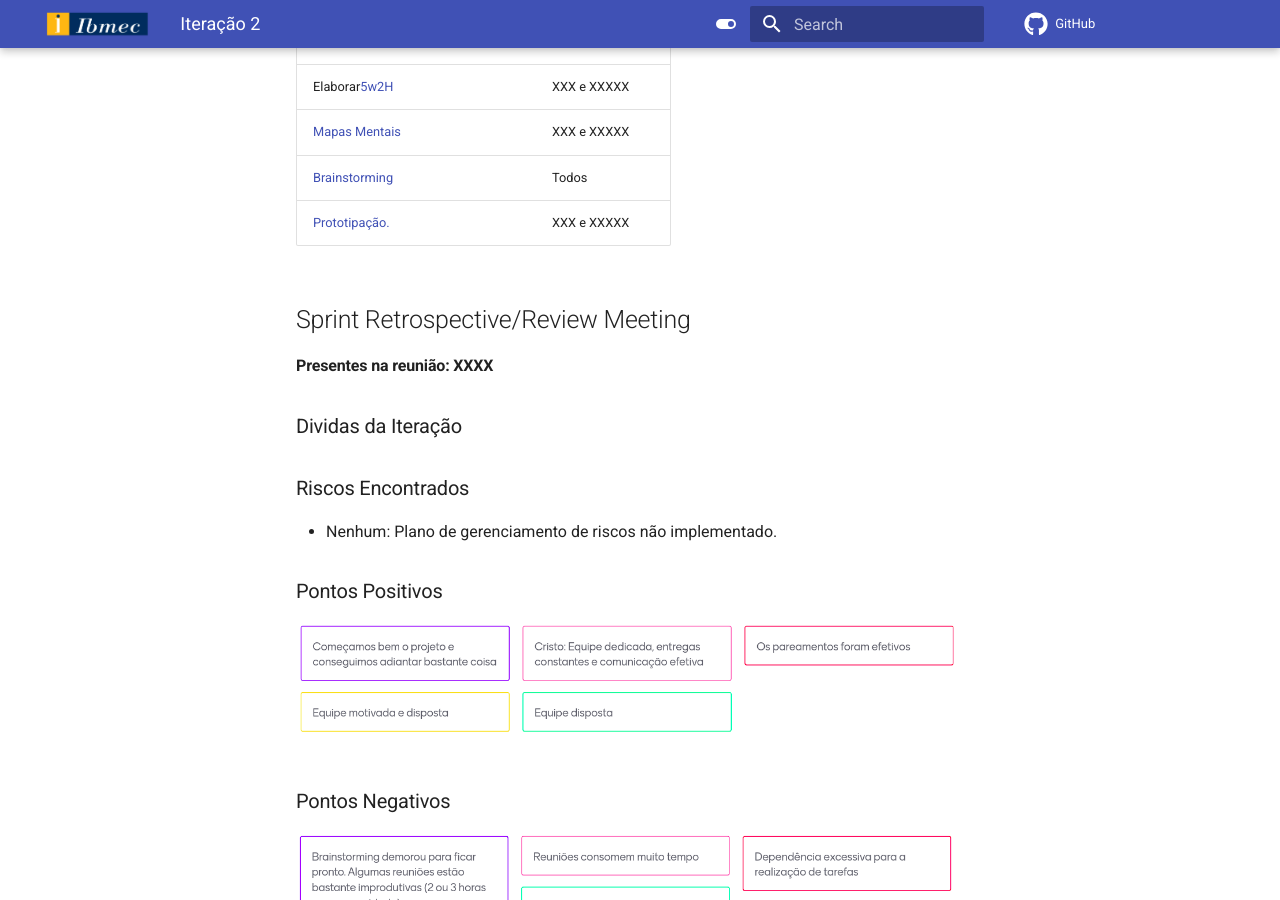
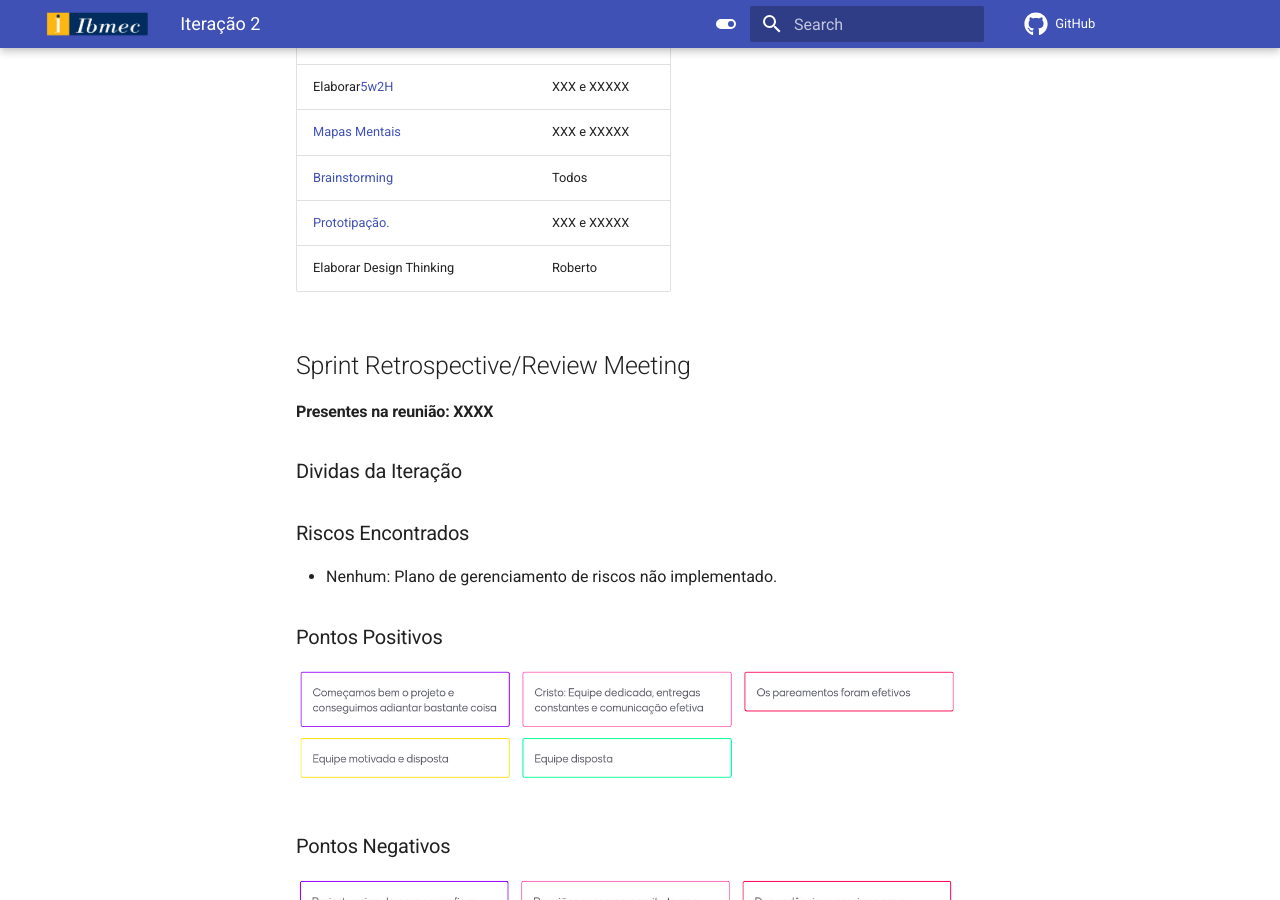
Before and after one commit to Projetos-de-Extensao/PBE_25.2_8003_I, an MkDocs documentation site: the page built from docs/_____Iteração/interacao2.md, in a window 1280 px wide and 900 px high, scrolled down 455 px. Built offline with MkDocs 1.6.1 and Material for MkDocs 9.7.7, drawn with Linux system fonts in a browser that asks for light colours; comment, search, counter and statistics services are not loaded.

Commit message:
update interation

```diff
--- a/docs/_____Iteração/interacao2.md
+++ b/docs/_____Iteração/interacao2.md
@@ -18,6 +18,8 @@ title: Iteração 2
 | [Mapas Mentais](https://github.com/xxx/xxx.md)                                                  | XXX e XXXXX      |
 | [Brainstorming](https://github.com/UnBArqDsw/2020.1_G7_TCM/blob/master/docs/base/Brainstorm.md) | Todos            |
 | [Prototipação.](https://github.com/xxx/xxx.md)                                                | XXX e XXXXX      |
+| Elaborar Design Thinking                                                | Roberto      |
+
 
 ## Sprint Retrospective/Review Meeting
 
```
